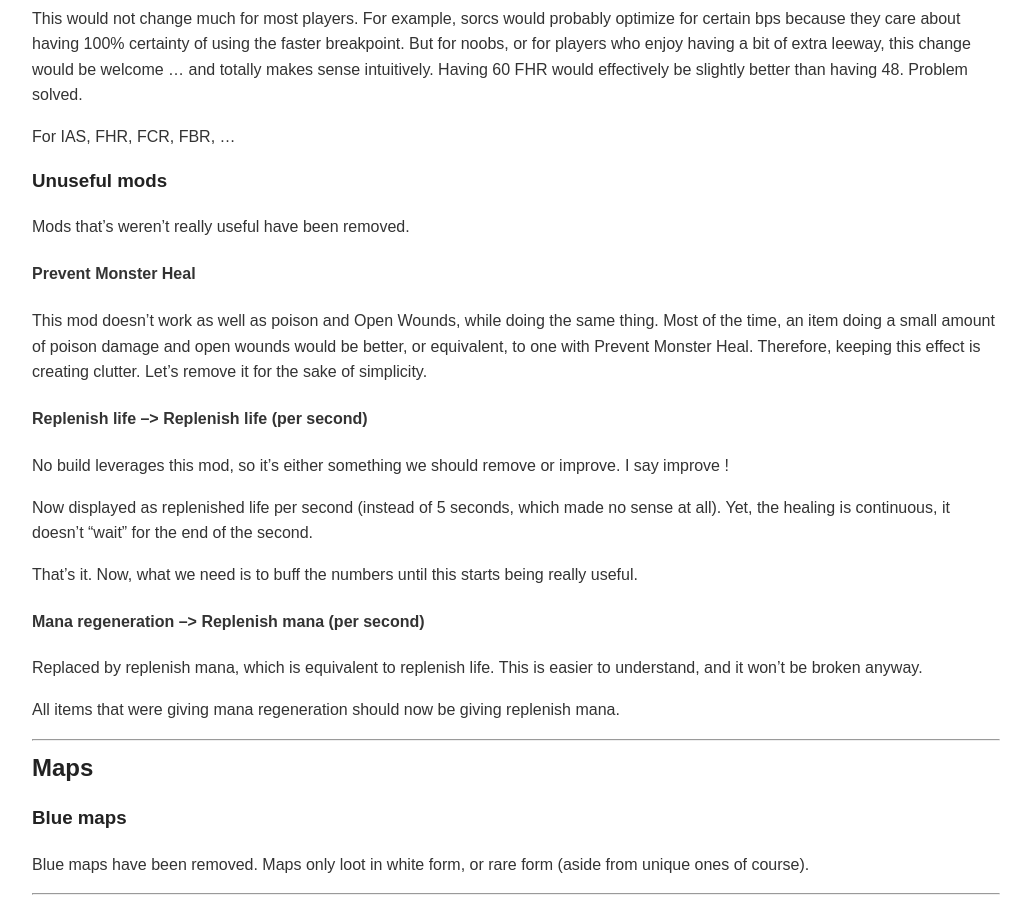
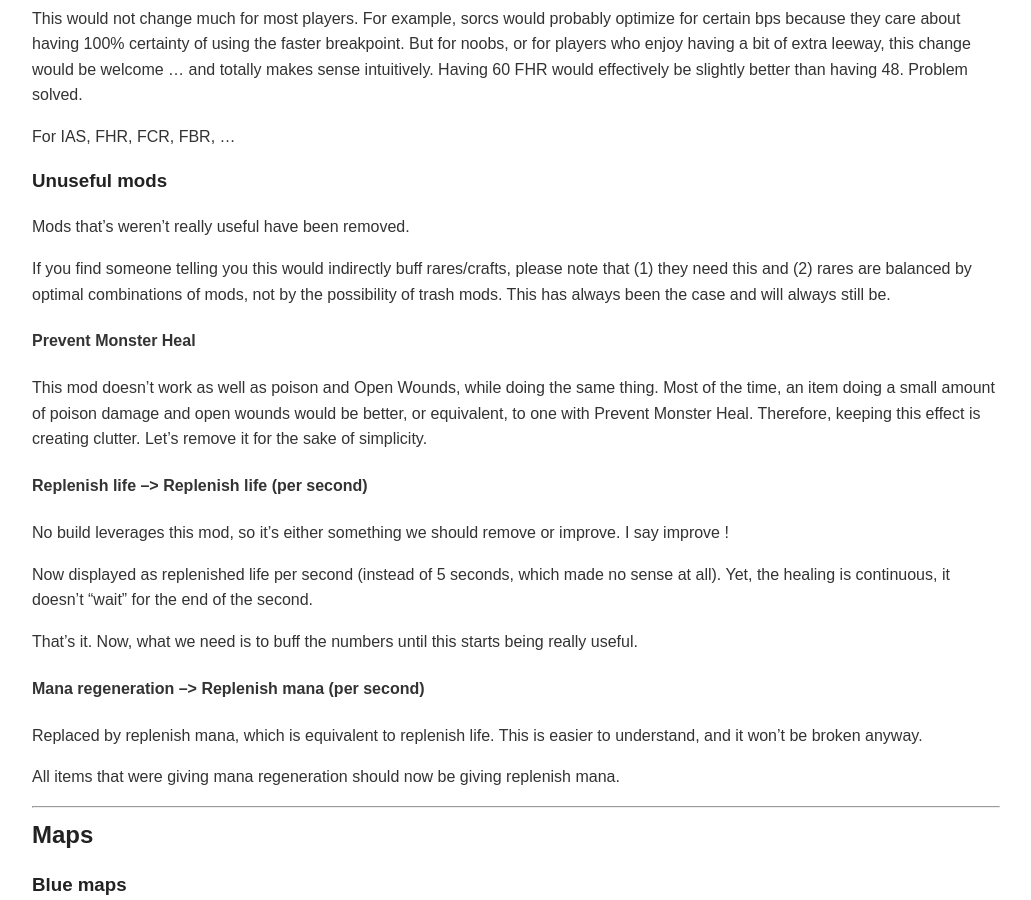
Before and after one commit to zagd3m/patchnotes, a Jekyll site: the page built from docs/full-notes.md, in a window 1280 px wide and 900 px high, scrolled down 15989 px. Shown: the whole window, without its empty margins (124-1155 px from the left). Built offline with Jekyll 4.4.1, drawn with Linux system fonts in a browser that asks for light colours.

Commit message:
Precision on trash mods.

```diff
--- a/docs/_includes/patch-sections/systems_simplifying.md
+++ b/docs/_includes/patch-sections/systems_simplifying.md
@@ -76,6 +76,8 @@ For IAS, FHR, FCR, FBR, ...
 
 Mods that's weren't really useful have been removed.
 
+If you find someone telling you this would indirectly buff rares/crafts, please note that (1) they need this and (2) rares are balanced by optimal combinations of mods, not by the possibility of trash mods. This has always been the case and will always still be.
+
 #### Prevent Monster Heal
 
 This mod doesn't work as well as poison and Open Wounds, while doing the same thing. Most of the time, an item doing a small amount of poison damage and open wounds would be better, or equivalent, to one with Prevent Monster Heal. Therefore, keeping this effect is creating clutter. Let's remove it for the sake of simplicity.
```
